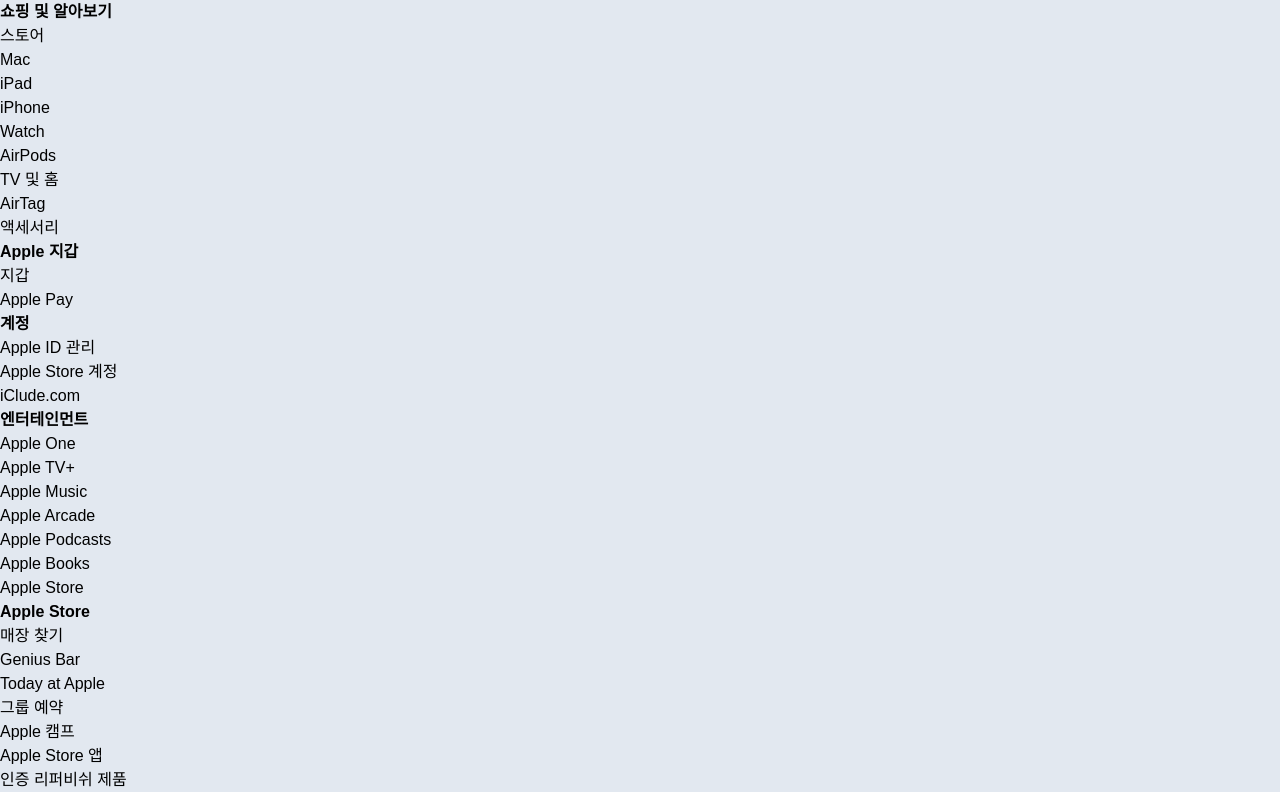
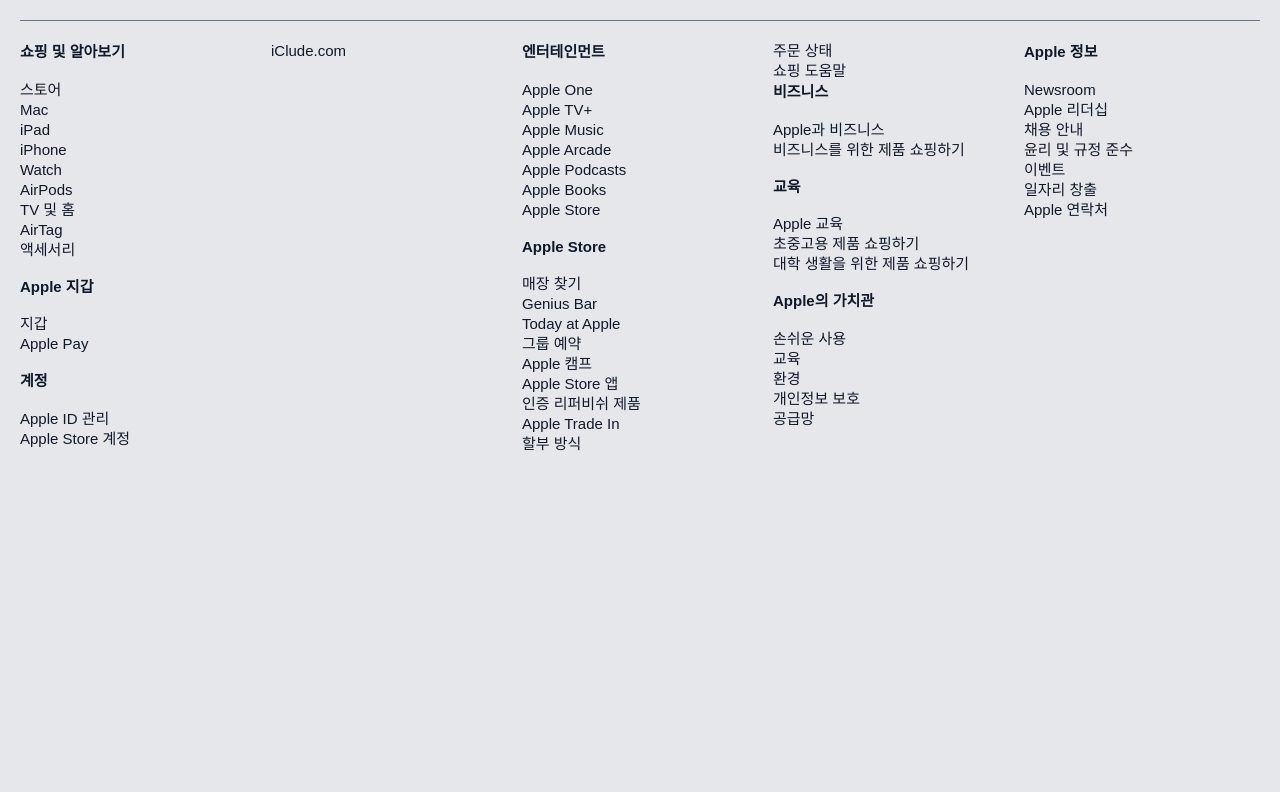
Before and after one commit to kongsh/learn-tailwind, a website: page src/views/12-apple-footer.html in a window 1280 px wide. Shown: the top 792 px of the page. Drawn offline with Linux system fonts and the light colour scheme; a web font is replaced by a local one.

Commit message:
애플 푸터 예제

```diff
--- a/src/views/12-apple-footer.html
+++ b/src/views/12-apple-footer.html
@@ -7,11 +7,11 @@
     <link rel="icon" href="/src/assets/favicon/euid.svg" />
     <link rel="stylesheet" href="/src/styles/main.css" />
   </head>
-  <body class="font-suit">
-    <div>
+  <body class="font-suit bg-gray-200 m-5">
+    <div class="columns-2 sm:columns-3 md:columns-4 lg:columns-5 text-gray-900 text-sm border-t border-t-slate-500 pt-5 mt-5">
       <div>
         <strong>쇼핑 및 알아보기</strong>
-        <ul>
+        <ul class="my-4 leading-5">
           <li><a href="/">스토어</a></li>
           <li><a href="/">Mac</a></li>
           <li><a href="/">iPad</a></li>
@@ -25,22 +25,22 @@
       </div>
       <div>
         <strong>Apple 지갑</strong>
-        <ul>
+        <ul class="my-4 leading-5">
           <li><a href="/">지갑</a></li>
           <li><a href="/">Apple Pay</a></li>
         </ul>
       </div>
-      <div>
+      <div class="md:break-after-column">
         <strong>계정</strong>
-        <ul>
+        <ul class="my-4 leading-5">
           <li><a href="/">Apple ID 관리</a></li>
           <li><a href="/">Apple Store 계정</a></li>
           <li><a href="/">iClude.com</a></li>
         </ul>
       </div>
-      <div>
+      <div class="sm:break-after-column md:break-after-auto">
         <strong>엔터테인먼트</strong>
-        <ul>
+        <ul class="my-4 leading-5">
           <li><a href="/">Apple One</a></li>
           <li><a href="/">Apple TV+</a></li>
           <li><a href="/">Apple Music</a></li>
@@ -50,9 +50,9 @@
           <li><a href="/">Apple Store</a></li>
         </ul>
       </div>
-      <div>
+      <div class="break-after-column sm:break-after-auto md:break-after-column lg:break-after-auto">
         <strong>Apple Store</strong>
-        <ul>
+        <ul class="my-4 leading-5">
           <li><a href="/">매장 찾기</a></li>
           <li><a href="/">Genius Bar</a></li>
           <li><a href="/">Today at Apple</a></li>
@@ -68,22 +68,22 @@
       </div>
       <div>
         <strong>비즈니스</strong>
-        <ul>
+        <ul class="my-4 leading-5">
           <li><a href="/">Apple과 비즈니스</a></li>
           <li><a href="/">비즈니스를 위한 제품 쇼핑하기</a></li>
         </ul>
       </div>
       <div>
         <strong>교육</strong>
-        <ul>
+        <ul class="my-4 leading-5">
           <li><a href="/">Apple 교육</a></li>
           <li><a href="/">초중고용 제품 쇼핑하기</a></li>
           <li><a href="/">대학 생활을 위한 제품 쇼핑하기</a></li>
         </ul>
       </div>
-      <div>
+      <div class="md:break-after-column">
         <strong>Apple의 가치관</strong>
-        <ul>
+        <ul class="my-4 leading-5">
           <li><a href="/">손쉬운 사용</a></li>
           <li><a href="/">교육</a></li>
           <li><a href="/">환경</a></li>
@@ -93,7 +93,7 @@
       </div>
       <div>
         <strong>Apple 정보</strong>
-        <ul>
+        <ul class="my-4 leading-5">
           <li><a href="/">Newsroom</a></li>
           <li><a href="/">Apple 리더십</a></li>
           <li><a href="/">채용 안내</a></li>
```
Also changed, not shown: src/styles/main.css.
